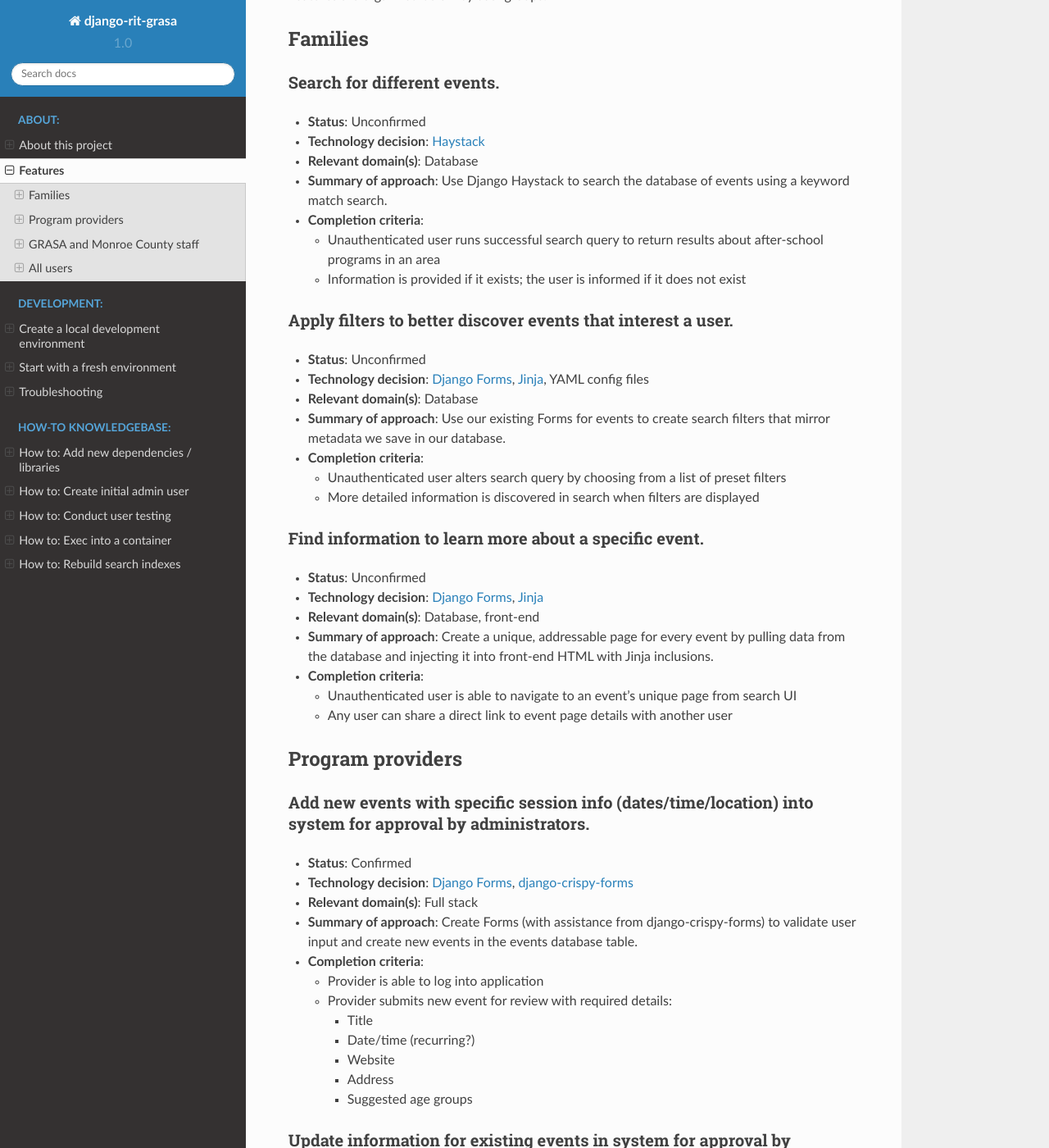
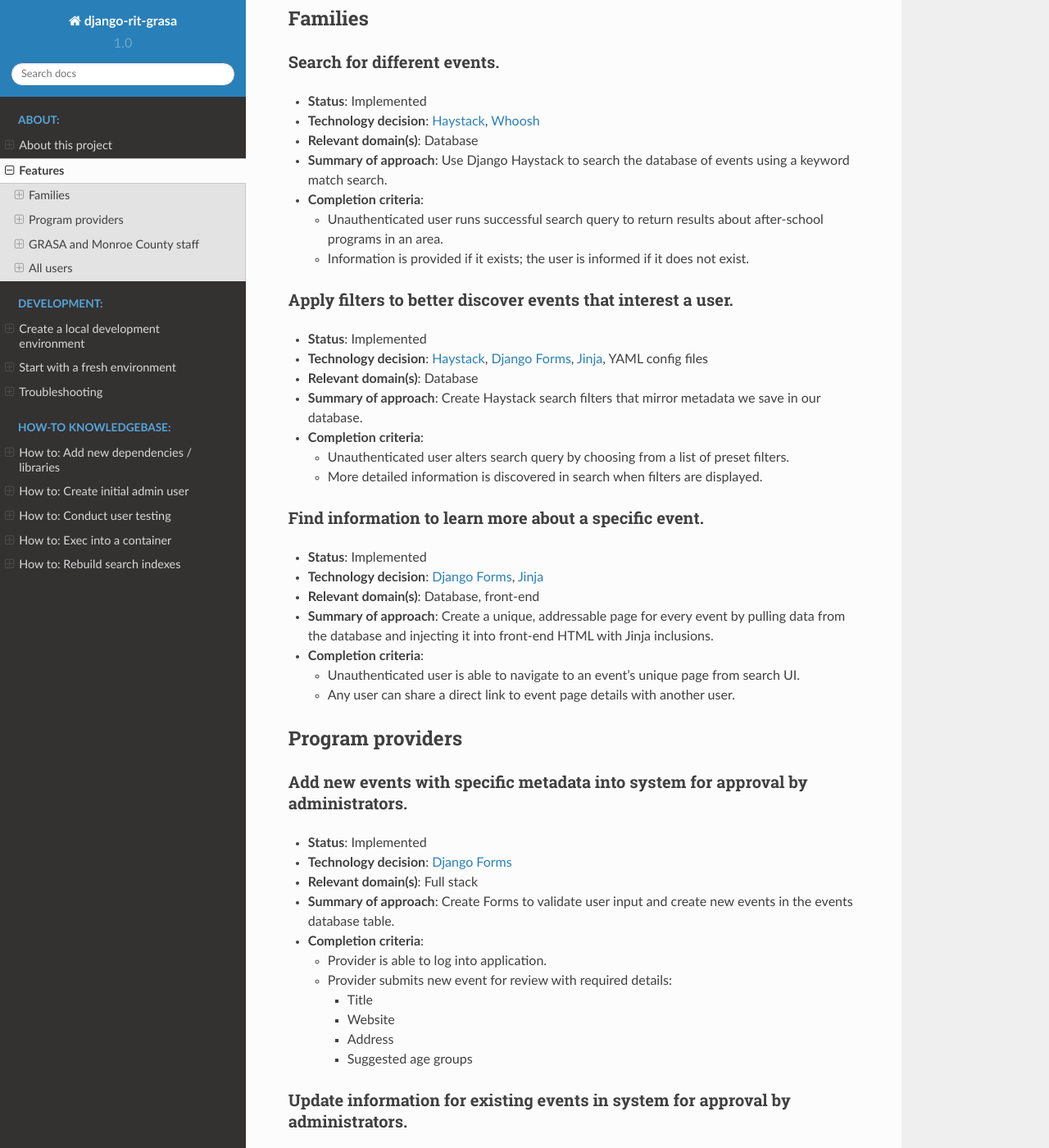
Before and after one commit to jwflory/django-rit-grasa, a Sphinx documentation site: the page built from docs/about/features.md, in a window 1280 px wide and 1400 px high, scrolled down 441 px. Shown: the whole window at 82% size. Built offline with Sphinx 7.4.7 and the Read the Docs theme 2.0.0, drawn with Linux system fonts in a browser that asks for light colours; formulas are drawn with MathJax 3; some of the changed text lies outside the part shown.

Commit message:
docs: Update "Features" page for current development status
This commit goes through the "Features" page of our docs and makes sure
the information published here is mostly accurate and reflects current
development status.

Signed-off-by: Justin W. Flory <git@jwf.io>

````diff
--- a/docs/about/features.md
+++ b/docs/about/features.md
@@ -4,6 +4,7 @@ Features
 This page references our application features based off system requirements.
 All application features are identified by the following:
 
+```
 * **Status**:
     * Confirmed: Successfully tested items
     * Unconfirmed: Items not yet successfully tested
@@ -11,6 +12,7 @@ All application features are identified by the following:
 * **Technology decision**
 * **Summary of approach**
 * **Completion criteria**
+```
 
 Features are organized below by user groups.
 
@@ -19,95 +21,93 @@ Features are organized below by user groups.
 
 ### Search for different events.
 
-* **Status**: Unconfirmed
-* **Technology decision**: [Haystack](https://haystacksearch.org/)
+* **Status**: Implemented
+* **Technology decision**: [Haystack](https://haystacksearch.org/), [Whoosh](https://whoosh.readthedocs.io/en/latest/intro.html)
 * **Relevant domain(s)**: Database
 * **Summary of approach**: Use Django Haystack to search the database of events using a keyword match search.
 * **Completion criteria**:
-    * Unauthenticated user runs successful search query to return results about after-school programs in an area
-    * Information is provided if it exists; the user is informed if it does not exist
+    * Unauthenticated user runs successful search query to return results about after-school programs in an area.
+    * Information is provided if it exists; the user is informed if it does not exist.
 
 ### Apply filters to better discover events that interest a user.
 
-* **Status**: Unconfirmed
-* **Technology decision**: [Django Forms](https://docs.djangoproject.com/en/2.2/topics/forms/), [Jinja](https://palletsprojects.com/p/jinja/), YAML config files
+* **Status**: Implemented
+* **Technology decision**: [Haystack](https://haystacksearch.org/), [Django Forms](https://docs.djangoproject.com/en/2.2/topics/forms/), [Jinja](https://palletsprojects.com/p/jinja/), YAML config files
 * **Relevant domain(s)**: Database
-* **Summary of approach**: Use our existing Forms for events to create search filters that mirror metadata we save in our database.
+* **Summary of approach**: Create Haystack search filters that mirror metadata we save in our database.
 * **Completion criteria**:
-    * Unauthenticated user alters search query by choosing from a list of preset filters
-    * More detailed information is discovered in search when filters are displayed
+    * Unauthenticated user alters search query by choosing from a list of preset filters.
+    * More detailed information is discovered in search when filters are displayed.
 
 ### Find information to learn more about a specific event.
 
-* **Status**: Unconfirmed
+* **Status**: Implemented
 * **Technology decision**: [Django Forms](https://docs.djangoproject.com/en/2.2/topics/forms/), [Jinja](https://palletsprojects.com/p/jinja/)
 * **Relevant domain(s)**: Database, front-end
 * **Summary of approach**: Create a unique, addressable page for every event by pulling data from the database and injecting it into front-end HTML with Jinja inclusions.
 * **Completion criteria**:
-    * Unauthenticated user is able to navigate to an event’s unique page from search UI
-    * Any user can share a direct link to event page details with another user
+    * Unauthenticated user is able to navigate to an event’s unique page from search UI.
+    * Any user can share a direct link to event page details with another user.
 
 
 ## Program providers
 
-### Add new events with specific session info (dates/time/location) into system for approval by administrators.
+### Add new events with specific metadata into system for approval by administrators.
 
-* **Status**: Confirmed
-* **Technology decision**: [Django Forms](https://docs.djangoproject.com/en/2.2/topics/forms/), [django-crispy-forms](https://django-crispy-forms.readthedocs.io/en/latest/)
+* **Status**: Implemented
+* **Technology decision**: [Django Forms](https://docs.djangoproject.com/en/2.2/topics/forms/)
 * **Relevant domain(s)**: Full stack
-* **Summary of approach**: Create Forms (with assistance from django-crispy-forms) to validate user input and create new events in the events database table.
+* **Summary of approach**: Create Forms to validate user input and create new events in the events database table.
 * **Completion criteria**:
-    * Provider is able to log into application
+    * Provider is able to log into application.
     * Provider submits new event for review with required details:
         * Title
-        * Date/time (recurring?)
         * Website
         * Address
         * Suggested age groups
 
 ### Update information for existing events in system for approval by administrators.
 
-* **Status**: Unconfirmed
-* **Technology decision**: [User authentication modules](https://docs.djangoproject.com/en/2.2/topics/auth/) provided in Django, [Django Forms](https://docs.djangoproject.com/en/2.2/topics/forms/) for basic user input, [django-ckeditor](https://github.com/django-ckeditor/django-ckeditor) for WYSIWYG editor support if time allows
+* **Status**: In progress
+* **Technology decision**: [User authentication modules](https://docs.djangoproject.com/en/2.2/topics/auth/) provided in Django, [Django Forms](https://docs.djangoproject.com/en/2.2/topics/forms/) for basic user input
 * **Relevant domain(s)**: Full stack
 * **Summary of approach**: Allow an authenticated user to edit Forms for events they themselves have created.
 * **Completion criteria**:
-    * Provider is able to log into application
-    * Provider edits an existing event that they already contributed
-    * Event re-enters review queue for admin users
+    * Provider is able to log into application.
+    * Provider edits an existing event that they already contributed.
+    * Event re-enters review queue for admin users.
 
 
 ## GRASA and Monroe County staff
 
 ### Review and approve submitted events.
 
-* **Status**: Unconfirmed
-* **Technology decision**: [User authentication modules](https://docs.djangoproject.com/en/2.2/topics/auth/) provided in Django, [Django Forms](https://docs.djangoproject.com/en/2.2/topics/forms/) for managing event data, [Django admin site](https://docs.djangoproject.com/en/2.2/ref/contrib/admin/) for interface to edit event data, email (via [Mailgun](https://www.mailgun.com/pricing))
+* **Status**: Implemented
+* **Technology decision**: [User authentication modules](https://docs.djangoproject.com/en/2.2/topics/auth/) provided in Django, [Django Forms](https://docs.djangoproject.com/en/2.2/topics/forms/) for managing event data, email (via [Mailgun](https://www.mailgun.com/pricing))
 * **Relevant domain(s)**: Full stack
 * **Summary of approach**: A status field in the database will be edited for an event depending if it is pending review, approved, or rejected; only approved events appear on the public site.
 * **Completion criteria**:
-    * Admin is able to log into application
-    * Admin is able to edit a pending event and change its status (approved or rejected)
-    * Provider is emailed when their event status is changed
-    * Admin can note a reason why an event is rejected
+    * Admin is able to log into application.
+    * Admin is able to edit a pending event and change its status (approved or rejected).
+    * Provider is emailed when their event status is changed.
 
 ### Confirm new provider accounts.
 
-* **Status**: Confirmed
+* **Status**: Implemented
 * **Technology decision**: [User authentication modules](https://docs.djangoproject.com/en/2.2/topics/auth/) provided in Django, email (via [Mailgun](https://www.mailgun.com/pricing))
 * **Relevant domain(s)**: Back-end, database
 * **Summary of approach**: Allow anyone to self-register on the website using Django Forms to gather information about the user and saving the User object to the database when registration process completes.
 * **Completion criteria**:
-    * Admin is able to log into application
-    * Registered user is able to log in as a provider once admin confirms user's registration
+    * Admin is able to log into application.
+    * Registered user is able to log in as a provider once admin confirms user's registration.
 
 
 ## All users
 
 ### Mobile-friendly user interface.
 
-* **Status**: Skipped
+* **Status**: Implemented
 * **Relevant domain(s)**: Front-end
 * **Summary of approach**: Ensure web application appears correctly on modern smartphones and mobile devices by manual QA testing.
 * **Completion criteria**:
-    * Core functionality works smoothly on mobile device as it does computing device
+    * Core functionality works smoothly on mobile device as it does computing device.
````
